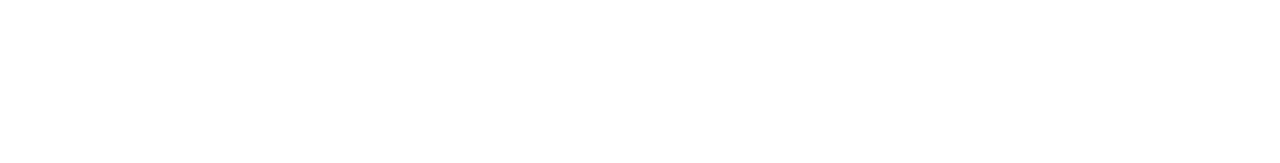
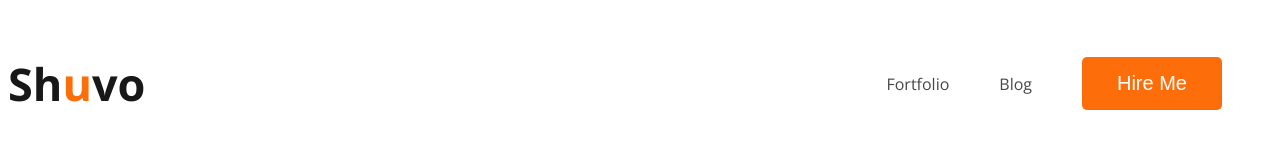
Before and after one commit to Shuuvoo/webdeveloper-portfolio, a plain HTML site: page index.html in a window 1280 px wide. Drawn offline with nearby package versions, Linux system fonts and the light colour scheme.

Commit message:
added nav ada

```diff
--- a/index.html
+++ b/index.html
@@ -3,9 +3,33 @@
 <head>
     <meta charset="UTF-8">
     <meta name="viewport" content="width=device-width, initial-scale=1.0">
-    <title>Document</title>
+    <title>Developer fortfolio</title>
+    <link rel="preconnect" href="https://fonts.googleapis.com">
+<link rel="preconnect" href="https://fonts.gstatic.com" crossorigin>
+<link href="https://fonts.googleapis.com/css2?family=Open+Sans:wght@400;700&display=swap" rel="stylesheet">
+    <link rel="stylesheet" href="styles/portfolio.css">
 </head>
 <body>
+    <header>
+
+        <nav>
+            <h3 class="nav-title">Sh<span class="text-primary">u</span>vo</h3>
+            <ul>
+                <li><a href="">Fortfolio    </a></li>
+                <li><a href="">Blog</a></li>
+                <li> <button class="btn-primary">Hire Me</button></li>
+            </ul>
+        </nav>
+
+    </header>
+    <main>
+
+
+    </main>
+
+    <footer>
+
+    </footer>
 
 </body>
 </html>
--- /dev/null
+++ b/styles/portfolio.css
@@ -0,0 +1,42 @@
+/* common shared styles */
+body{
+    font-family: 'Open Sans', sans-serif;
+}
+/* nav related styles */
+nav{
+    display: flex;
+    justify-content: space-between;
+    align-items: center;
+}
+.nav-title{
+    color: #181818;
+    font-size: 45px;
+
+}
+nav > ul{
+    display: flex;
+    align-items: center;
+
+}
+nav li{
+    list-style: none;
+    margin-right: 50px;
+
+}
+nav a{
+    text-decoration: none;
+    color: #474747;
+}
+.text-primary{
+    color: #FD6E0A;
+
+}
+.btn-primary{
+    border-radius: 5px;
+    background: #FD6E0A;
+    border: 0;
+    color: white;
+    font-size: 20px;
+    font-weight: 700px;
+    padding: 15px 35px;
+}
```
